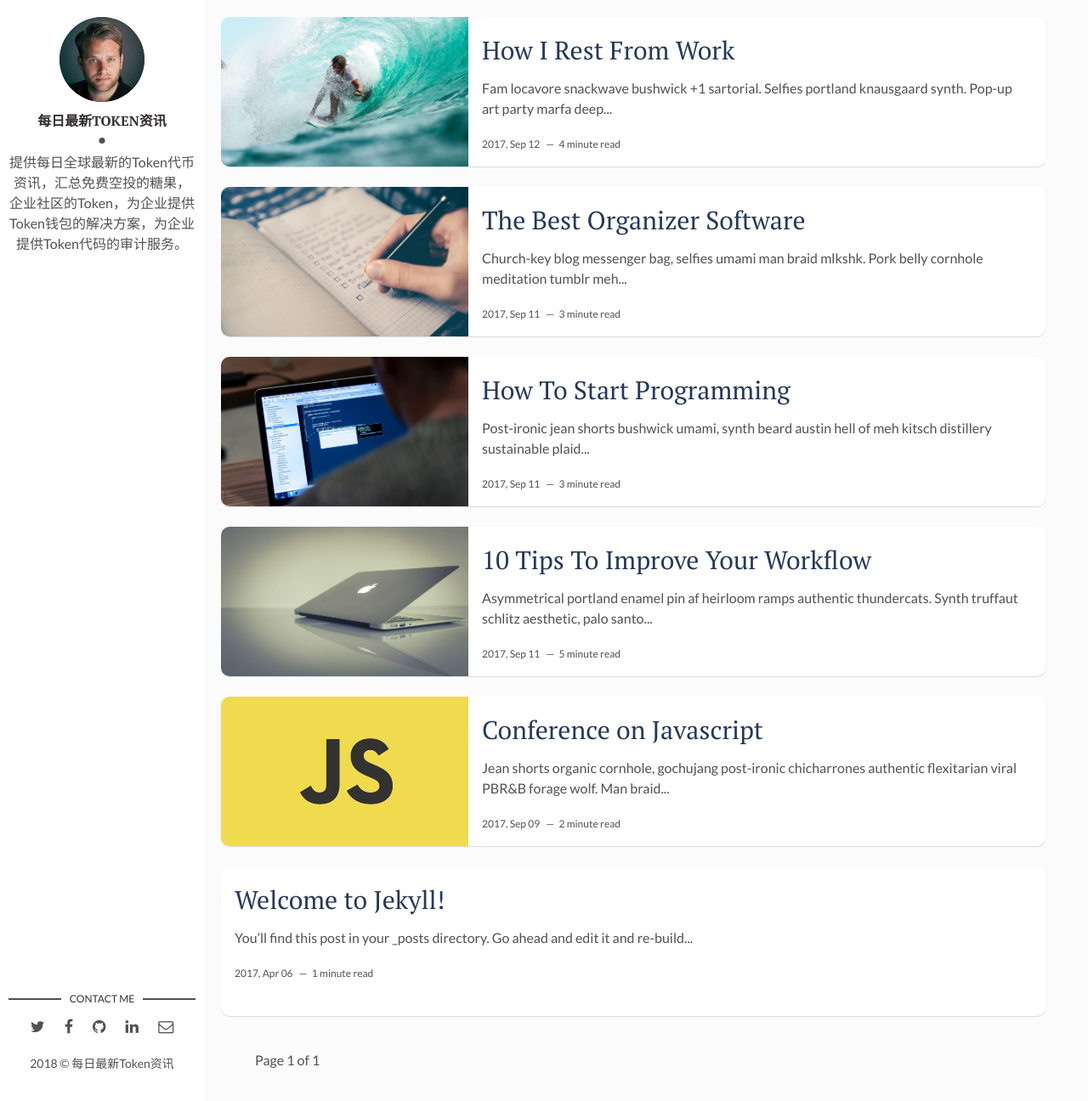
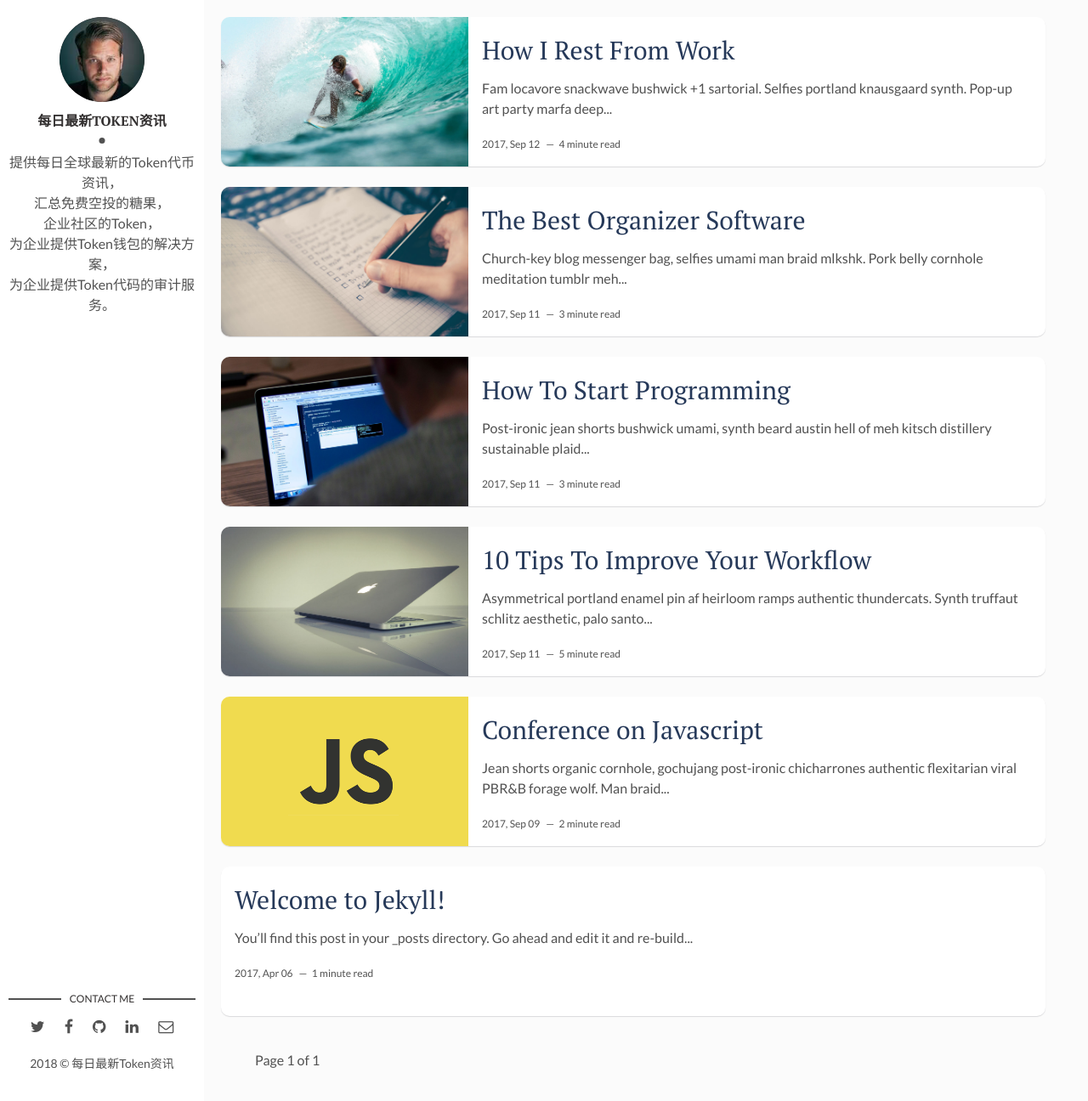
Before and after one commit to tokennameme/tokennameme.github.io, a Jekyll site: the page built from index.html, in a window 1280 px wide and 1296 px high. Shown: the whole window at 85% size. Built offline with Jekyll 4.4.1, drawn with Linux system fonts in a browser that asks for light colours; the list of posts is cut into pages by our own code.

```diff
--- a/_config.yml
+++ b/_config.yml
@@ -9,7 +9,7 @@ site-twitter: #if your site has a twitter account, enter it here
 # Author Settings
 author: 每日最新Token资讯 # add your name
 author-img: david-freeman.jpg # add your photo
-about-author: 提供每日全球最新的Token代币资讯，汇总免费空投的糖果，企业社区的Token，为企业提供Token钱包的解决方案，为企业提供Token代码的审计服务。 # add description
+about-author: 提供每日全球最新的Token代币资讯，<br/>汇总免费空投的糖果，<br/>企业社区的Token，<br/>为企业提供Token钱包的解决方案，<br/>为企业提供Token代码的审计服务。 # add description
 social-twitter: tokennameme # add your Twitter handle
 social-facebook: tokennameme # add your Facebook handle
 social-github: tokennameme # add your Github handle
@@ -17,7 +17,7 @@ social-linkedin: tokennameme # add your Linkedin handle
 social-email: tokennameme@mail85.com # add your Email address
 
 # Disqus
-discus-identifier: mr-brown # add your discus identifier
+discus-identifier: tokenname.me # add your discus identifier
 
 # Tracker
 analytics: # Google Analytics
```
